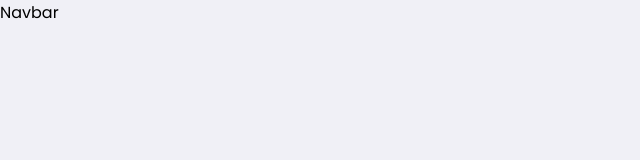
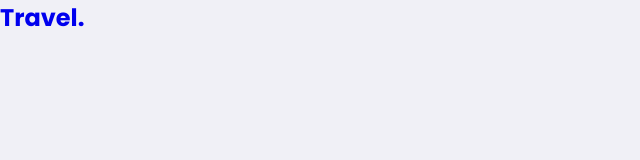
Before and after one commit to NadeeTharuka/travel-website, a React (Create React App) app: page / in a window 1280 px wide. Shown: the top 160 px of the page, without its empty margins (0-640 px from the left). Built offline with nearby package versions, Linux system fonts and the light colour scheme.

Commit message:
Update Navbar.jsx

```diff
--- a/src/Components/Navbar/Navbar.jsx
+++ b/src/Components/Navbar/Navbar.jsx
@@ -3,7 +3,15 @@ import './navbar.css'
 
 const Navbar = () => {
     return (
-        <div>Navbar</div>
+        <section className='navBarSection'>
+            <header className="header flex">
+                <div className="logoDiv">
+                    <a href="#" className="logo flex">
+                        <h1>Travel.</h1>
+                    </a>
+                </div>
+            </header>
+        </section>
     )
 }
 
```
